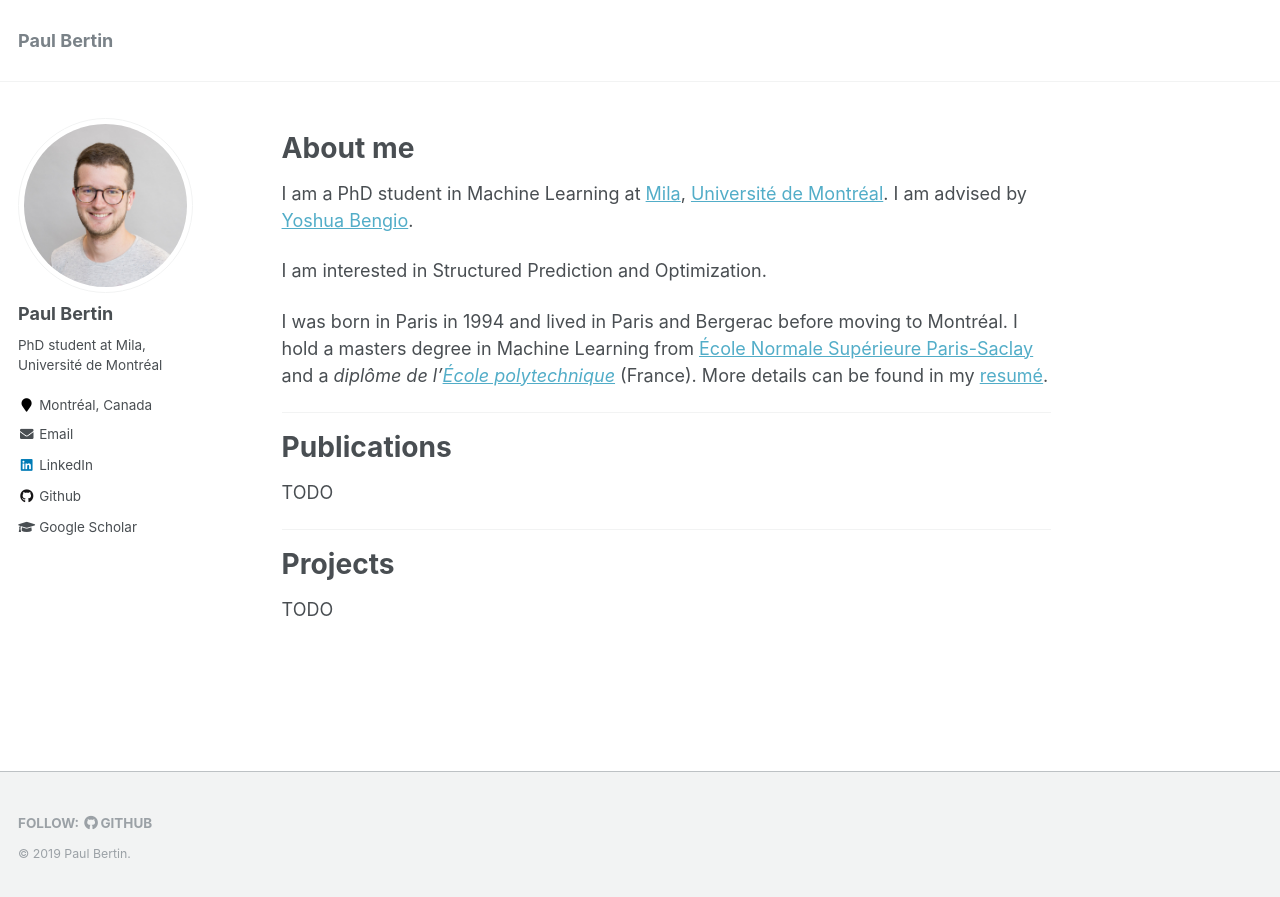
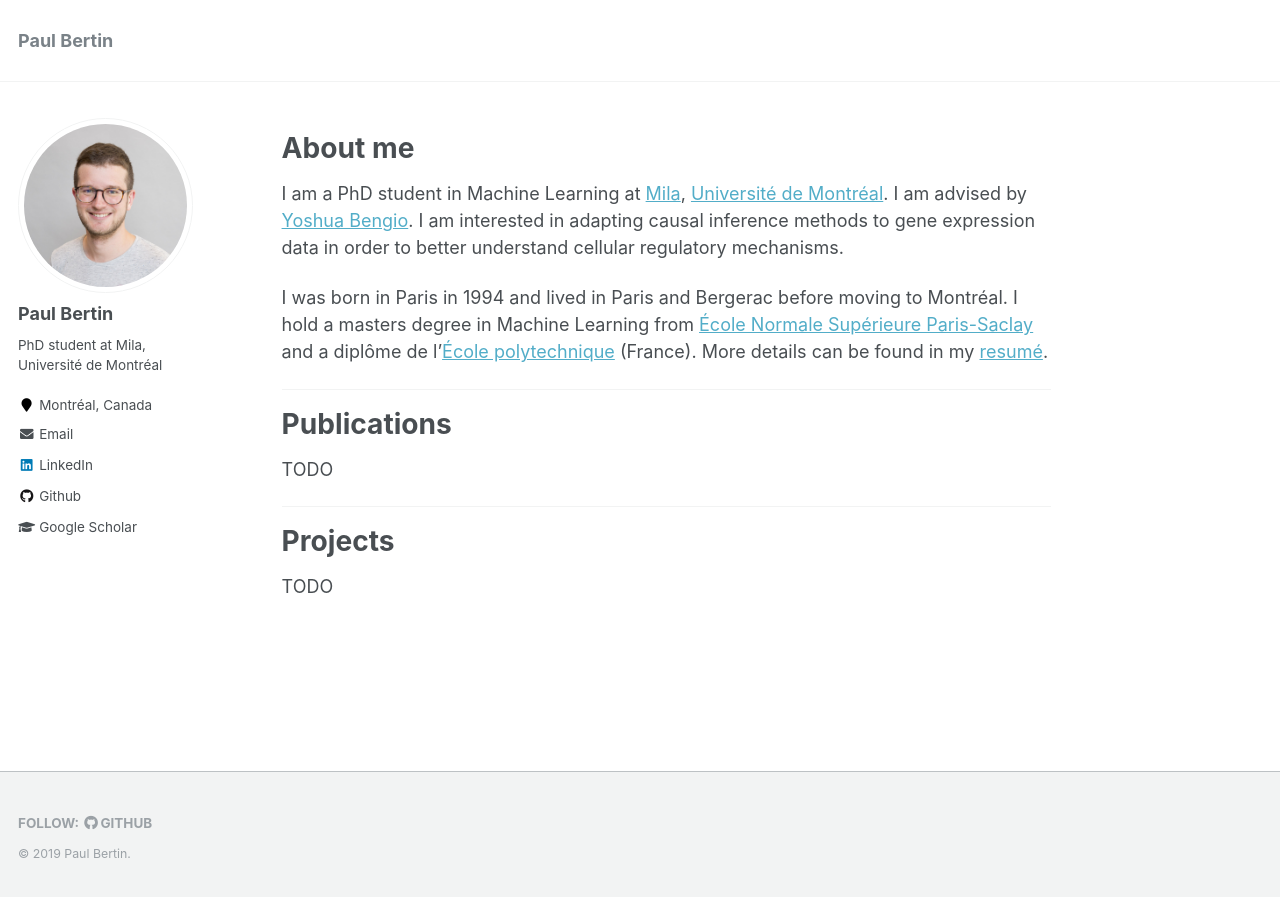
Before and after one commit to Bertinus/Bertinus.github.io, a Jekyll site: the page built from _pages/about.md, in a window 1280 px wide. Shown: the top 897 px of the page. Built offline with Jekyll 4.4.1, drawn with Linux system fonts in a browser that asks for light colours.

Commit message:
Edited main page

```diff
--- a/_pages/about.md
+++ b/_pages/about.md
@@ -9,11 +9,9 @@ redirect_from:
 ---
 # About me
 
-I am a PhD student in Machine Learning at [Mila](https://mila.quebec/), [Université de Montréal](https://www.umontreal.ca/). I am advised by [Yoshua Bengio](https://mila.quebec/en/yoshua-bengio/).
+I am a PhD student in Machine Learning at [Mila](https://mila.quebec/), [Université de Montréal](https://www.umontreal.ca/). I am advised by [Yoshua Bengio](https://mila.quebec/en/yoshua-bengio/). I am interested in adapting causal inference methods to gene expression data in order to better understand cellular regulatory mechanisms.
 
-I am interested in Structured Prediction and Optimization.
-
-I was born in Paris in 1994 and lived in Paris and Bergerac before moving to Montréal. I hold a masters degree in Machine Learning from [École Normale Supérieure Paris-Saclay](https://ens-paris-saclay.fr/en) and a *diplôme de l'[École polytechnique](https://www.polytechnique.edu/)* (France). More details can be found in my [resumé](https://Bertinus.github.io/files/Resume.pdf).
+I was born in Paris in 1994 and lived in Paris and Bergerac before moving to Montréal. I hold a masters degree in Machine Learning from [École Normale Supérieure Paris-Saclay](https://ens-paris-saclay.fr/en) and a diplôme de l'[École polytechnique](https://www.polytechnique.edu/) (France). More details can be found in my [resumé](https://Bertinus.github.io/files/Resume.pdf).
 
 ___
 # Publications
```
